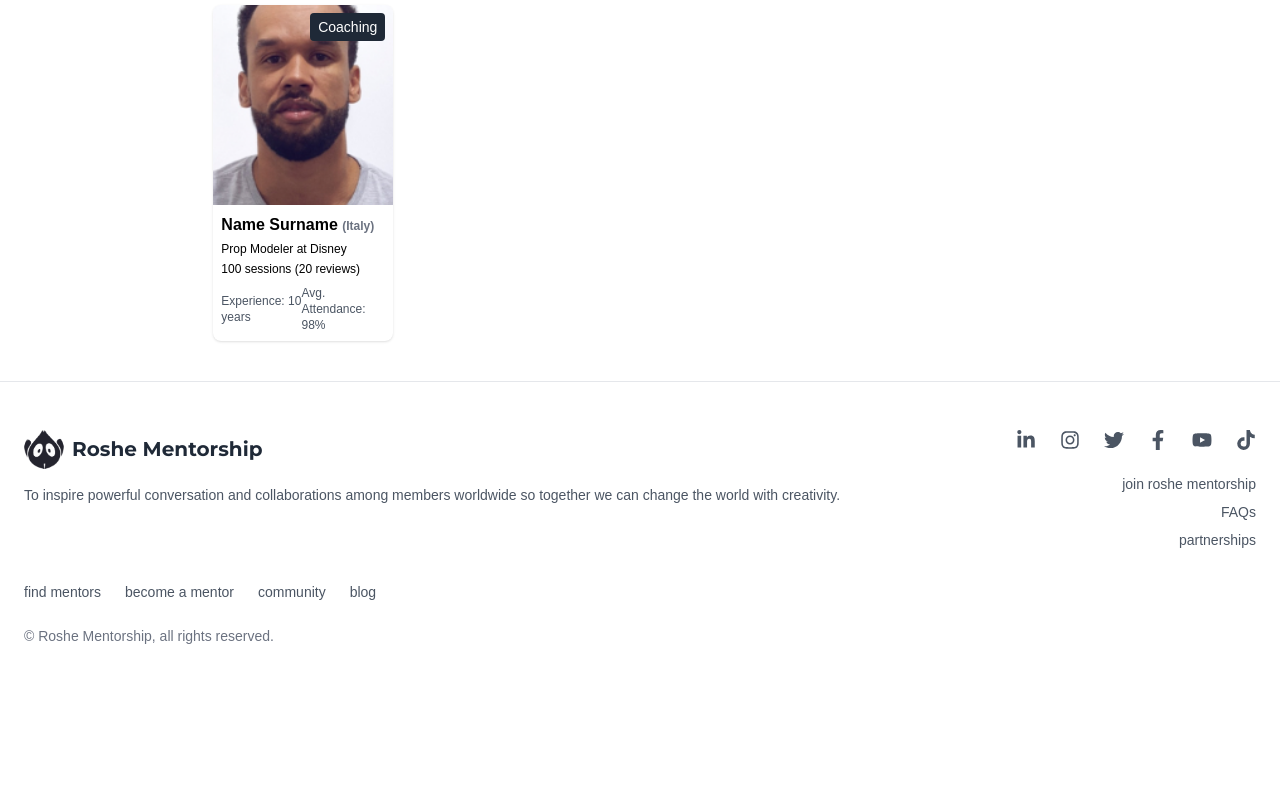
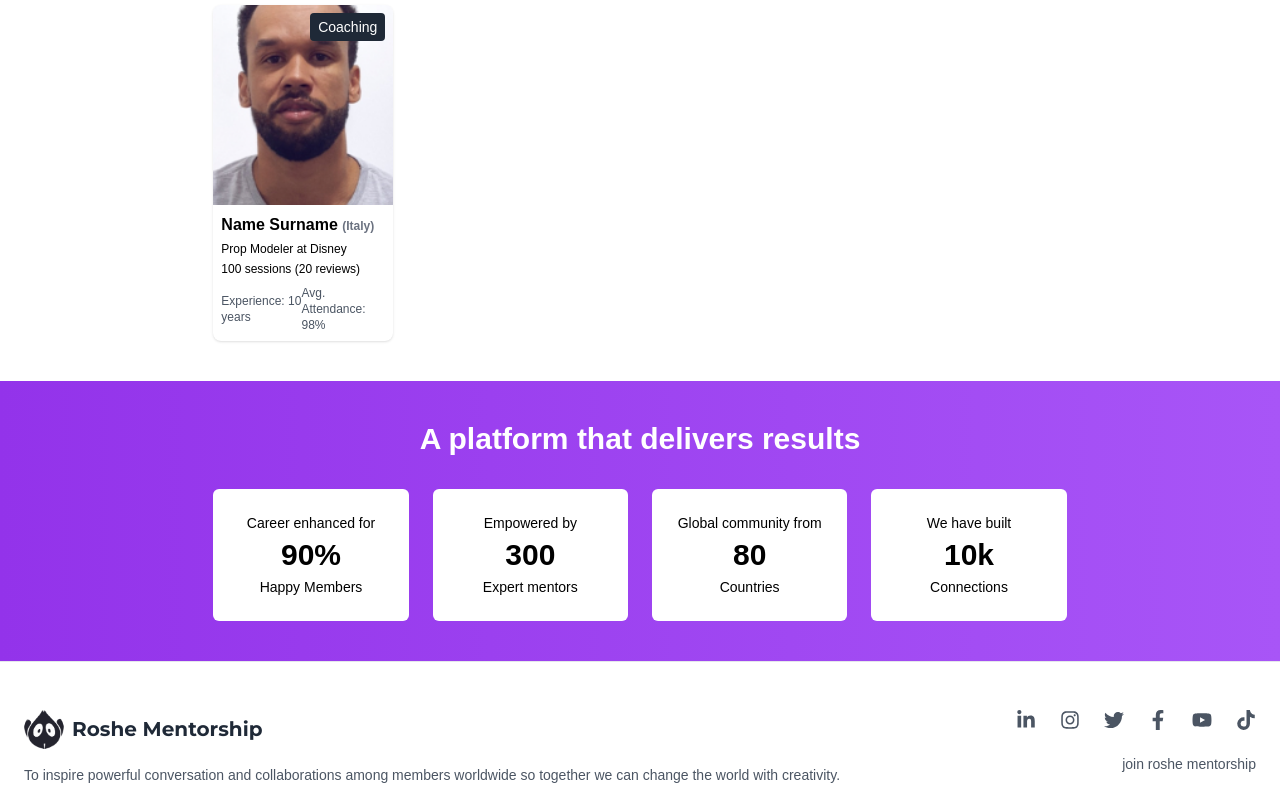
Before and after one commit to Roshe-Mentors/new_roshe, a Next.js app: page / in a window 1280 px wide. Shown: the part 2000-2785 px from the top of the page. Before the commit the page ends 2694 px from the top, so only its background shows below. Built offline with nearby package versions, Linux system fonts and the light colour scheme.

Commit message:
Feat: add PlatformStats component to display key platform metrics

```diff
--- a/src/app/page.tsx
+++ b/src/app/page.tsx
@@ -3,6 +3,7 @@ import LogosShowcase from "../components/LogosShowcase";
 import VideoExplainer from "../components/VideoExplainer";
 import ThreeFeatures from "../components/ThreeFeatures";
 import MentorsSection from "../components/MentorsSection";
+import PlatformStats from "../components/PlatformStats";
 export default function Home() {
   return (
 
@@ -12,6 +13,7 @@ export default function Home() {
       <VideoExplainer />
       <ThreeFeatures />
       <MentorsSection />
+      <PlatformStats />
     </div>
   );
 }
--- /dev/null
+++ b/src/components/PlatformStats.tsx
@@ -0,0 +1,50 @@
+// components/PlatformStats.tsx
+import React from 'react';
+
+const stats = [
+  {
+    preText: "Career enhanced for",
+    bigText: "90%",
+    postText: "Happy Members",
+  },
+  {
+    preText: "Empowered by",
+    bigText: "300",
+    postText: "Expert mentors",
+  },
+  {
+    preText: "Global community from",
+    bigText: "80",
+    postText: "Countries",
+  },
+  {
+    preText: "We have built",
+    bigText: "10k",
+    postText: "Connections",
+  },
+];
+
+const PlatformStats = () => {
+  return (
+    <section className="w-full bg-gradient-to-r from-purple-600 to-purple-500 py-10 flex flex-col items-center">
+      <h2 className="text-3xl font-bold text-white mb-8">
+        A platform that delivers results
+      </h2>
+
+      <div className="w-2/3 grid grid-cols-1 sm:grid-cols-2 md:grid-cols-4 gap-6">
+        {stats.map((item, idx) => (
+          <div
+            key={idx}
+            className="flex flex-col items-center justify-center bg-white rounded-md p-6 text-center text-black transition-transform duration-300 hover:scale-105 hover:shadow-xl"
+          >
+            <p className="text-sm mb-1">{item.preText}</p>
+            <h3 className="text-3xl font-bold mb-1">{item.bigText}</h3>
+            <p className="text-sm">{item.postText}</p>
+          </div>
+        ))}
+      </div>
+    </section>
+  );
+};
+
+export default PlatformStats;
```
